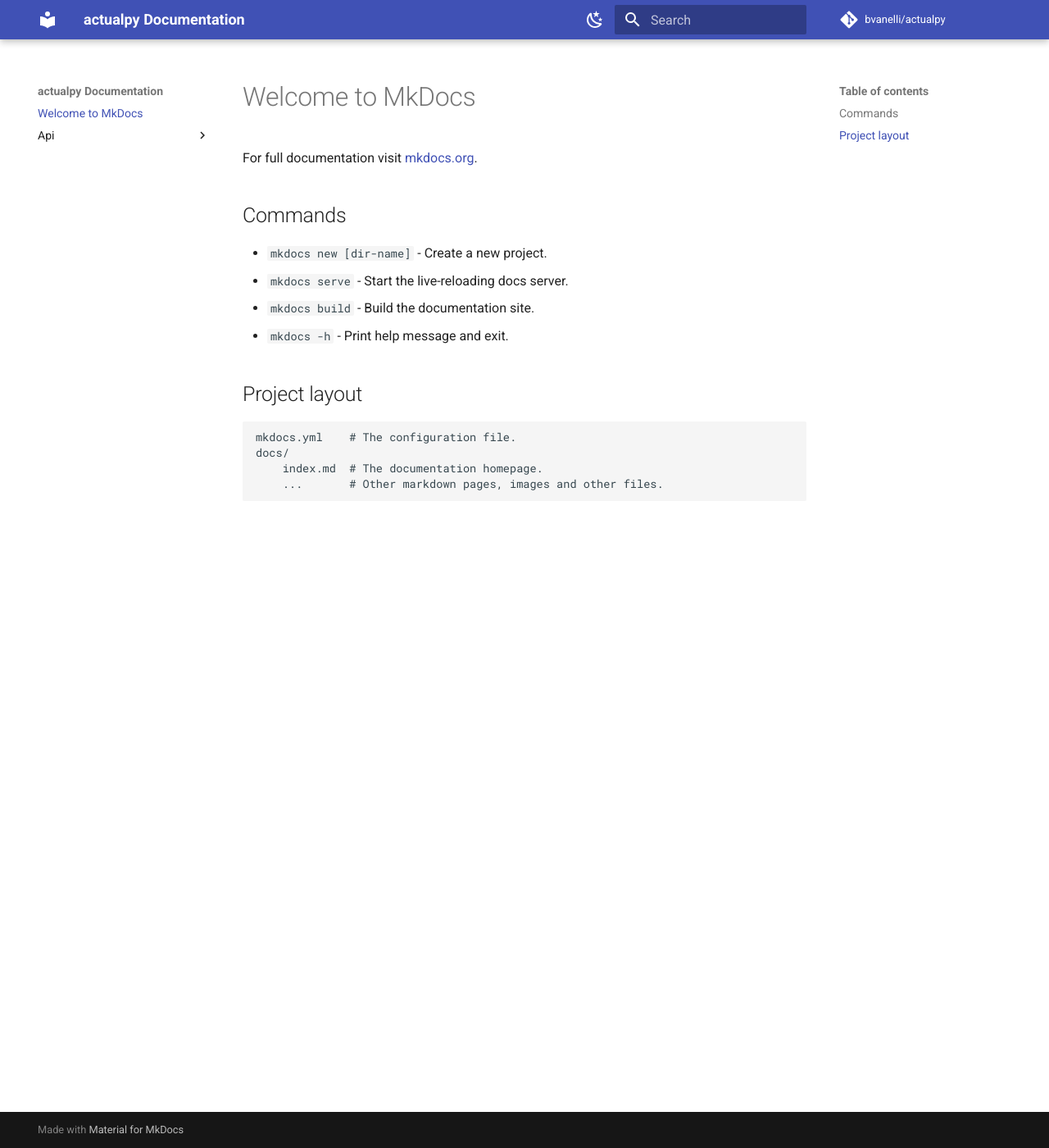
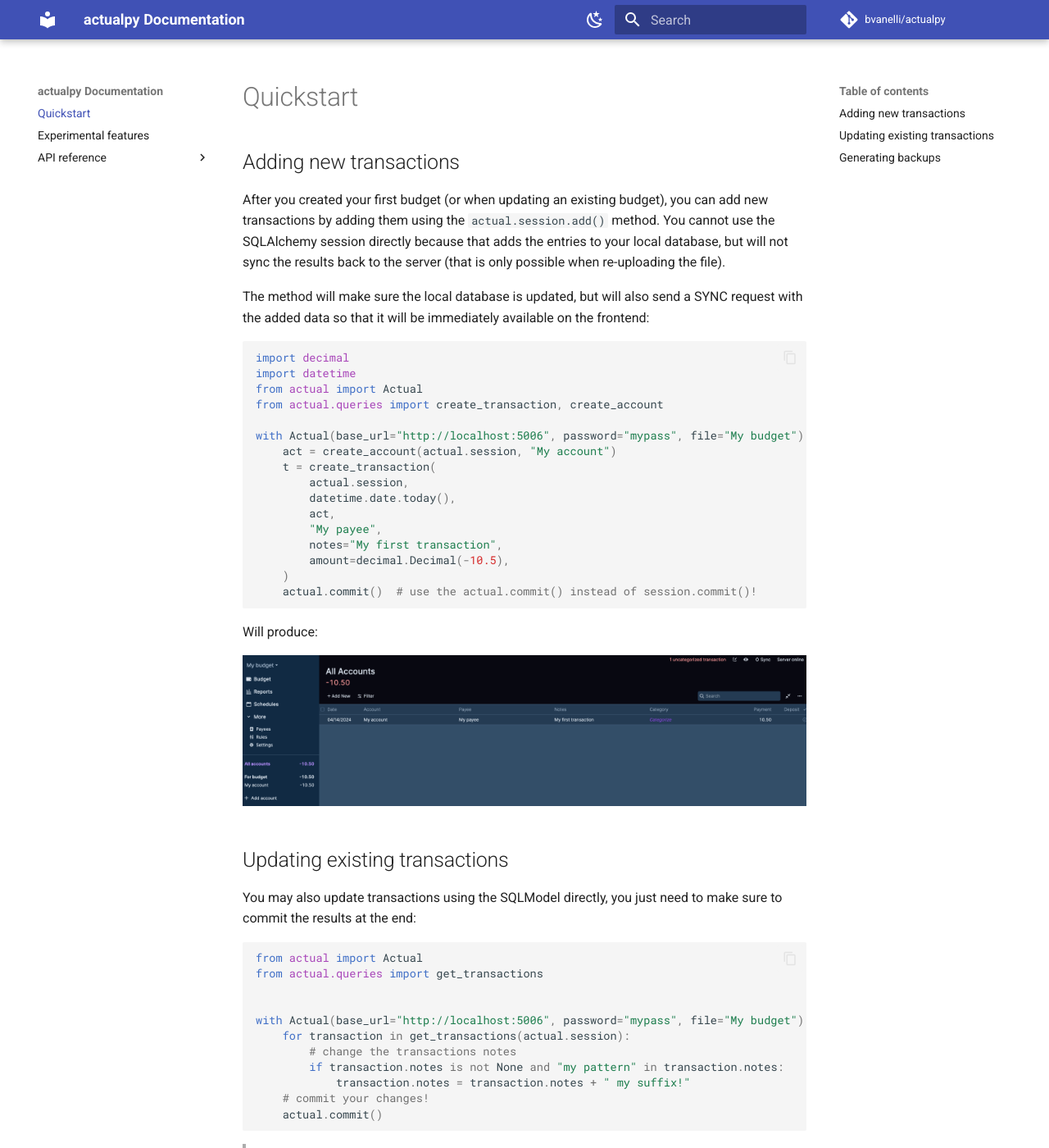
Before and after one commit to bvanelli/actualpy, an MkDocs documentation site: the page built from docs/index.md, in a window 1280 px wide and 1400 px high. Shown: the whole window at 82% size. Built offline with MkDocs 1.6.1 and Material for MkDocs 9.7.7, drawn with Linux system fonts in a browser that asks for light colours; comment, search, counter and statistics services are not loaded; some of the changed text lies outside the part shown.

Commit message:
docs: Move docs around and refactor some documentation.

````diff
--- a/docs/index.md
+++ b/docs/index.md
@@ -1,17 +1,72 @@
-# Welcome to MkDocs
+# Quickstart
 
-For full documentation visit [mkdocs.org](https://www.mkdocs.org).
+## Adding new transactions
 
-## Commands
+After you created your first budget (or when updating an existing budget), you can add new transactions by adding them
+using the `actual.session.add()` method. You cannot use the SQLAlchemy session directly because that adds the entries to your
+local database, but will not sync the results back to the server (that is only possible when re-uploading the file).
 
-* `mkdocs new [dir-name]` - Create a new project.
-* `mkdocs serve` - Start the live-reloading docs server.
-* `mkdocs build` - Build the documentation site.
-* `mkdocs -h` - Print help message and exit.
+The method will make sure the local database is updated, but will also send a SYNC request with the added data so that
+it will be immediately available on the frontend:
 
-## Project layout
+```python
+import decimal
+import datetime
+from actual import Actual
+from actual.queries import create_transaction, create_account
 
-    mkdocs.yml    # The configuration file.
-    docs/
-        index.md  # The documentation homepage.
-        ...       # Other markdown pages, images and other files.
+with Actual(base_url="http://localhost:5006", password="mypass", file="My budget") as actual:
+    act = create_account(actual.session, "My account")
+    t = create_transaction(
+        actual.session,
+        datetime.date.today(),
+        act,
+        "My payee",
+        notes="My first transaction",
+        amount=decimal.Decimal(-10.5),
+    )
+    actual.commit()  # use the actual.commit() instead of session.commit()!
+```
+
+Will produce:
+
+![added-transaction](./static/added-transaction.png?raw=true)
+
+## Updating existing transactions
+
+You may also update transactions using the SQLModel directly, you just need to make sure to commit the results at the
+end:
+
+```python
+from actual import Actual
+from actual.queries import get_transactions
+
+
+with Actual(base_url="http://localhost:5006", password="mypass", file="My budget") as actual:
+    for transaction in get_transactions(actual.session):
+        # change the transactions notes
+        if transaction.notes is not None and "my pattern" in transaction.notes:
+            transaction.notes = transaction.notes + " my suffix!"
+    # commit your changes!
+    actual.commit()
+
+```
+
+> [!IMPORTANT]
+> You can also modify the relationships, for example the `transaction.payee.name`, but you to be aware that
+> this payee might be used for more than one transaction. Whenever the relationship is anything but 1:1, you have to
+> track the changes already done to prevent modifying a field twice.
+
+## Generating backups
+
+You can use actualpy to generate regular backups of your server files. Here is a script that will backup your server
+file on the current folder:
+
+```python
+from actual import Actual
+from datetime import datetime
+
+with Actual(base_url="http://localhost:5006", password="mypass", file="My budget") as actual:
+    current_date = datetime.now().strftime("%Y%m%d-%H%M")
+    actual.export_data(f"actual_backup_{current_date}.zip")
+```
--- a/mkdocs.yml
+++ b/mkdocs.yml
@@ -18,6 +18,17 @@
       toggle:
         icon: material/weather-sunny
         name: Switch to light mode
+  features:
+    - content.code.copy
+
+markdown_extensions:
+  - pymdownx.highlight:
+      anchor_linenums: true
+      line_spans: __span
+      pygments_lang_class: true
+  - pymdownx.inlinehilite
+  - pymdownx.snippets
+  - pymdownx.superfences
 
 plugins:
 - search
@@ -37,6 +48,7 @@
               merge_init_into_class: true
               parameter_headings: true
               separate_signature: true
+              members_order: source
               show_root_heading: true
               show_root_full_path: false
               show_signature_annotations: true
@@ -44,3 +56,5 @@
               show_symbol_type_toc: true
               signature_crossrefs: true
               summary: true
+              extensions:
+                - griffe_fieldz: { include_inherited: true }
--- a/requirements-dev.txt
+++ b/requirements-dev.txt
@@ -5,3 +5,5 @@
 mkdocs-material
 mkdocs
 mkdocstrings-python
+griffe-fieldz
+pre-commit
````
Also changed, not shown: README.md (+11 -144 lines), docs/API-reference/actual.md (added, +5 -0 lines), docs/API-reference/endpoints.md (added, +6 -0 lines), docs/API-reference/models.md (added, +5 -0 lines), docs/API-reference/queries.md (added, +3 -0 lines), docs/api/api.md (deleted, +0 -3 lines), docs/api/models.md (deleted, +0 -3 lines), docs/api/queries.md (deleted, +0 -3 lines), docs/experimental-features.md (added, +75 -0 lines).
